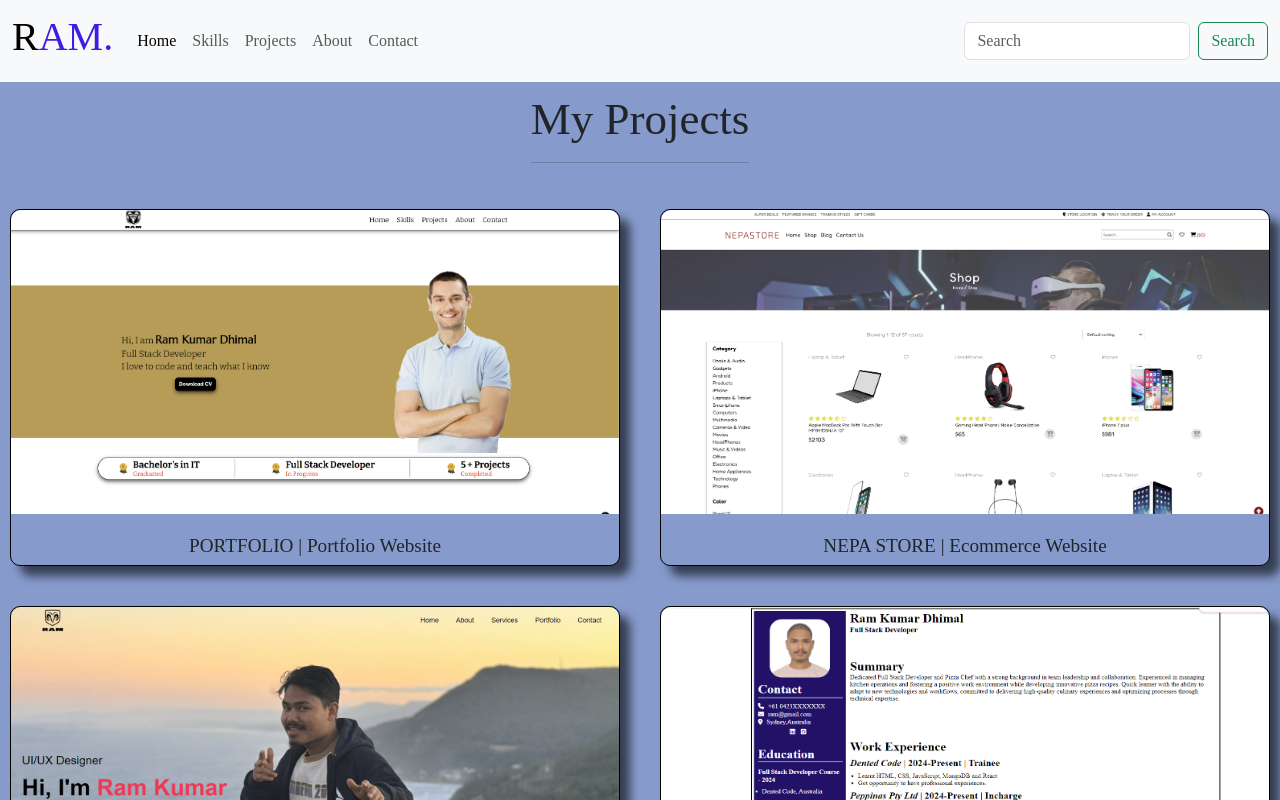
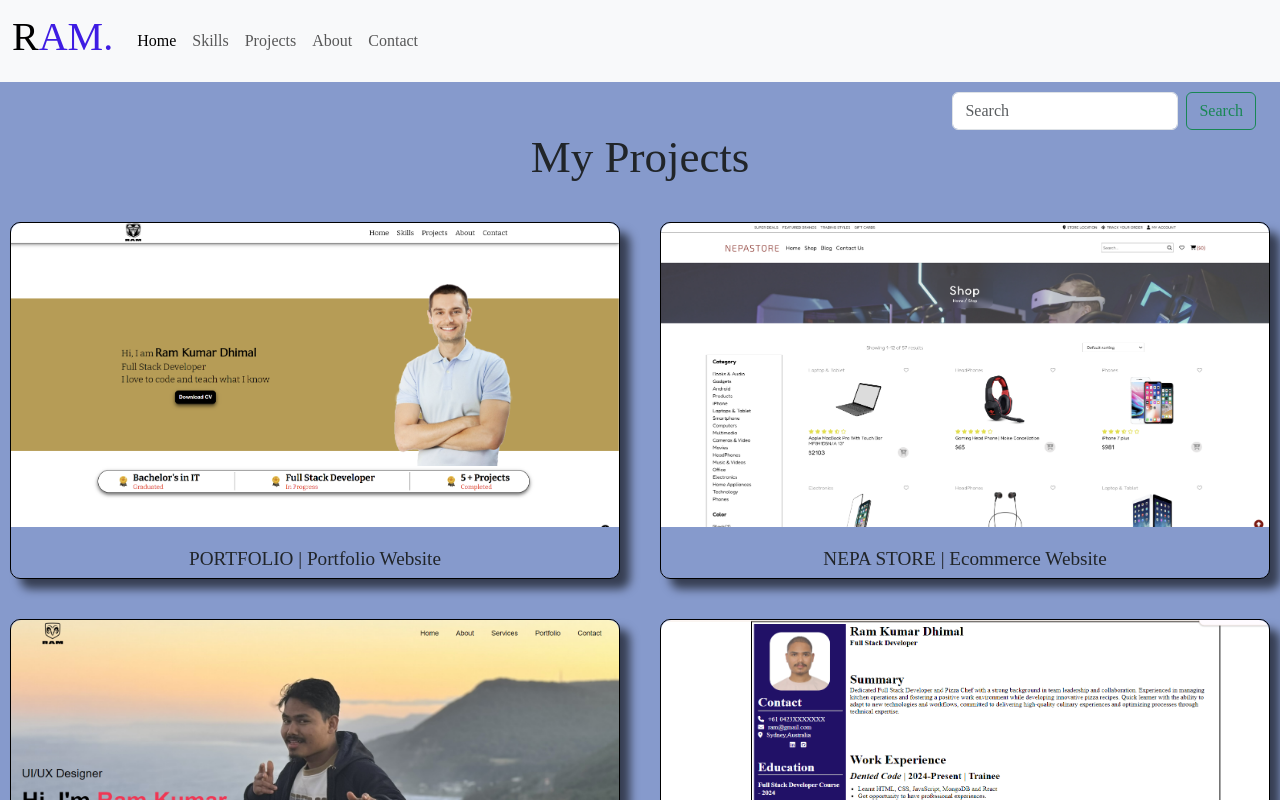
Before and after one commit to Ram-cpu-coder/Portfolio-React, a React (Vite) app: page /projects in a window 1280 px wide. Shown: the top 800 px of the page. Built offline with nearby package versions, Linux system fonts and the light colour scheme; grey boxes are pictures that could not be loaded.

Commit message:
css styling on projects section

```diff
--- a/src/NavBar.jsx
+++ b/src/NavBar.jsx
@@ -49,17 +49,6 @@ const NavBar = () => {
               </Link>
             </li>
           </ul>
-          <form className="d-flex" role="search">
-            <input
-              className="form-control me-2"
-              type="search"
-              placeholder="Search"
-              aria-label="Search"
-            />
-            <button className="btn btn-outline-success" type="submit">
-              Search
-            </button>
-          </form>
         </div>
       </div>
     </nav>
--- a/src/Projects.jsx
+++ b/src/Projects.jsx
@@ -9,10 +9,22 @@ const Projects = () => {
     >
       {/* <!-- projects --> */}
       <div className="projects">
+        <div className=" d-flex justify-content-end w-100 px-4">
+          <form className="d-flex" role="search">
+            <input
+              className="form-control me-2"
+              type="search"
+              placeholder="Search"
+              aria-label="Search"
+            />
+            <button className="btn btn-outline-success" type="submit">
+              Search
+            </button>
+          </form>
+        </div>
         {/* <!-- header-projects --> */}
         <div className="header-projects">
-          <h1>My Projects</h1>
-          <hr />
+          <h1 className="d-flex justify-content-end">My Projects</h1>
         </div>
 
         <div className="images-description-projects">
```
